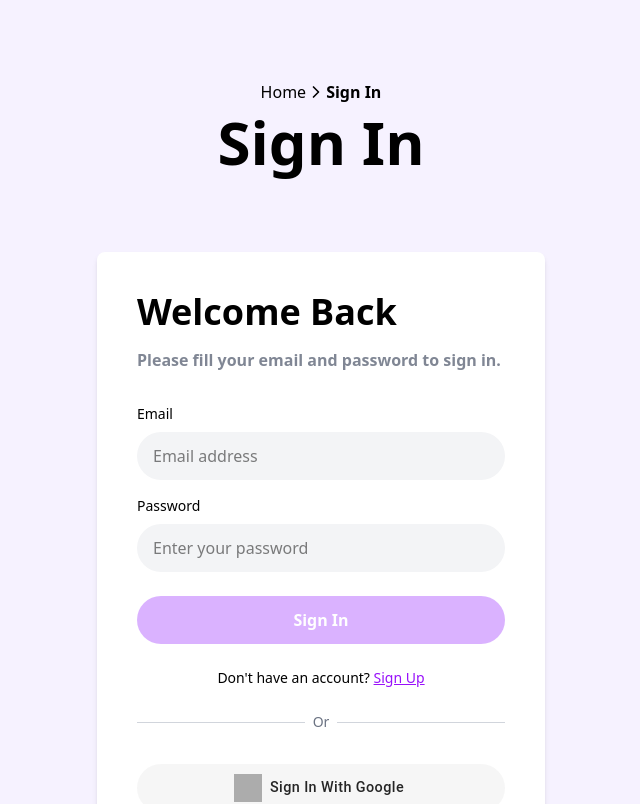
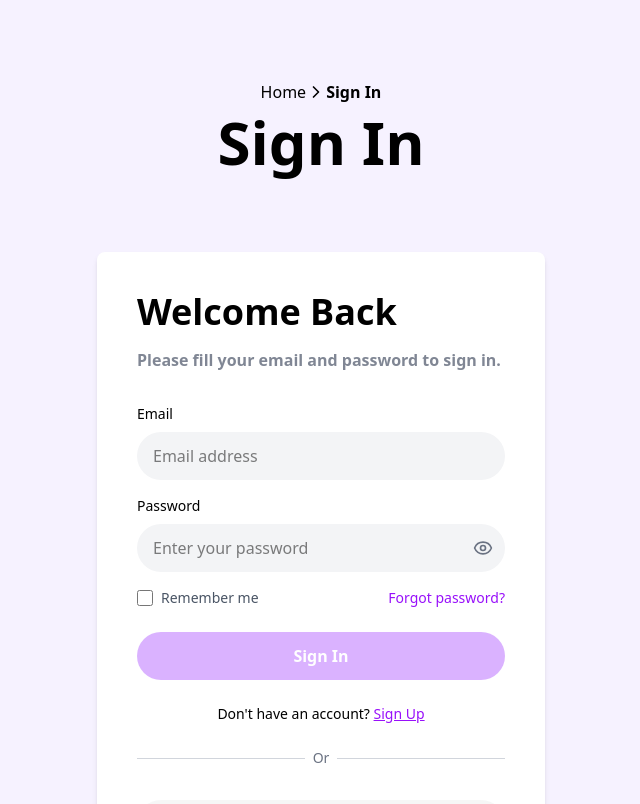
Before and after one commit to prabinb50/Blog_Website_MERN, a React (Vite) app in the folder frontend/: page /login in a window 1280 px wide. Shown: the top 804 px of the page, without its empty margins (319-959 px from the left). Built offline with nearby package versions, Linux system fonts and the light colour scheme; grey boxes are pictures that could not be loaded.

Commit message:
Add password visibility toggle and remember me option in LoginPage and SignUpPage

```diff
--- a/frontend/src/pages/LoginPage.jsx
+++ b/frontend/src/pages/LoginPage.jsx
@@ -1,4 +1,4 @@
-import { ChevronRight, LoaderCircle } from 'lucide-react';
+import { ChevronRight, LoaderCircle, Eye, EyeOff } from 'lucide-react';
 import React, { useState, useEffect } from 'react';
 import { Link, NavLink } from 'react-router';
 import Button from '@mui/material/Button';
@@ -82,6 +82,7 @@ export default function LoginPage() {
             const response = await axios.post(`${import.meta.env.VITE_SERVER_URL}/users/login`, {
                 email: email,
                 password: password,
+                rememberMe: rememberMe
             });
 
             setIsLoading(false);
@@ -124,10 +125,15 @@ export default function LoginPage() {
         }
     };
 
+    // state variable to manage password visibility
+    const [showPassword, setShowPassword] = useState(false);
+
+    // state variable to manage remember me option
+    const [rememberMe, setRememberMe] = useState(false);
+
     return (
         <div className=''>
             <div className="bg-[#f6f2ff] min-h-screen">
-                {/* navigation breadcrumb section */}
                 <div className="flex items-center justify-center pt-13 sm:pt-16 md:pt-20 pb-2 overflow-x-auto px-4">
                     <NavLink to={"/"} className="cursor-pointer">
                         Home
@@ -144,6 +150,7 @@ export default function LoginPage() {
                     <div className="bg-white p-10 rounded-lg shadow-md w-full max-w-md">
                         {/* form header section */}
                         <h1 className="text-3xl sm:text-4xl font-bold mb-4">Welcome Back</h1>
+
                         <p className="text-gray-500 mb-8 font-semibold opacity-85 text-sm sm:text-base">
                             Please fill your email and password to sign in.
                         </p>
@@ -153,6 +160,7 @@ export default function LoginPage() {
                             {/* email input field */}
                             <div className="mb-4">
                                 <label className="block text-sm font-medium mb-2">Email</label>
+
                                 <input
                                     id="email"
                                     required
@@ -170,22 +178,53 @@ export default function LoginPage() {
                             </div>
 
                             {/* password input field */}
-                            <div className="mb-4">
+                            <div className="mb-4 relative">
                                 <label className="block text-sm font-medium mb-2">Password</label>
+
+                                <div className="relative">
                                     <input
                                         id="password"
                                         required
                                         value={password}
                                         onChange={(e) => setPassword(e.target.value)}
                                         onBlur={() => setPasswordTouched(true)}
-                                    type="password"
+                                        type={showPassword ? "text" : "password"}
                                         placeholder="Enter your password"
                                         className={`w-full px-4 py-3 border-gray-100 bg-gray-100 rounded-full focus:outline-none focus:ring-1 ${passwordTouched && passwordError ? 'border-2 border-red-500 focus:ring-red-500' : 'focus:ring-purple-500'
                                             }`}
                                     />
+
+                                    <button
+                                        type="button"
+                                        onClick={() => setShowPassword(!showPassword)}
+                                        className="absolute right-3 top-1/2 transform -translate-y-1/2 text-gray-500 hover:text-gray-700"
+                                        aria-label={showPassword ? "Hide password" : "Show password"}
+                                    >
+                                        {showPassword ? <EyeOff size={20} /> : <Eye size={20} />}
+                                    </button>
+                                </div>
                                 {passwordTouched && passwordError && (
                                     <p className="mt-1 text-red-500 text-xs">{passwordError}</p>
                                 )}
+                            </div>
+
+                            {/* remember me option */}
+                            <div className="flex items-center justify-between mt-2 mb-4">
+                                <div className="flex items-center">
+                                    <input
+                                        id="remember-me"
+                                        type="checkbox"
+                                        className="h-4 w-4 cursor-pointer accent-purple-600"
+                                        checked={rememberMe}
+                                        onChange={(e) => setRememberMe(e.target.checked)}
+                                    />
+                                    <label htmlFor="remember-me" className="ml-2 text-sm text-gray-600 cursor-pointer">
+                                        Remember me
+                                    </label>
+                                </div>
+                                <a href="#" className="text-sm text-purple-600 hover:text-purple-800">
+                                    Forgot password?
+                                </a>
                             </div>
 
                             {/* submit button */}
@@ -221,7 +260,9 @@ export default function LoginPage() {
                         {/* divider with "Or" text */}
                         <div className="flex items-center my-4 sm:my-6">
                             <hr className="flex-grow border-gray-300" />
+
                             <span className="mx-2 text-gray-500 text-sm">Or</span>
+
                             <hr className="flex-grow border-gray-300" />
                         </div>
 
--- a/frontend/src/pages/SignUpPage.jsx
+++ b/frontend/src/pages/SignUpPage.jsx
@@ -1,4 +1,4 @@
-import { ChevronRight, LoaderCircle, Check, X } from 'lucide-react';
+import { ChevronRight, LoaderCircle, Check, X, Eye, EyeOff } from 'lucide-react';
 import React, { useState, useEffect } from 'react';
 import { Link, NavLink } from 'react-router';
 import Button from '@mui/material/Button';
@@ -184,11 +184,13 @@ export default function SignUpPage() {
         }
     };
 
+    // state variables for password visibility toggling
+    const [showPassword, setShowPassword] = useState(false);
+    const [showConfirmPassword, setShowConfirmPassword] = useState(false);
+
     return (
         <div>
-            {/* page container with light purple background */}
             <div className="bg-[#f6f2ff] min-h-screen">
-                {/* navigation breadcrumb section */}
                 <div className="flex items-center justify-center pt-12 sm:pt-16 md:pt-20 pb-2 overflow-x-auto px-4">
                     <NavLink to={"/"} className="cursor-pointer">
                         Home
@@ -233,6 +235,7 @@ export default function SignUpPage() {
                             {/* email input field */}
                             <div className="mb-4">
                                 <label className="block text-sm font-medium mb-2">Email</label>
+
                                 <input
                                     id="email"
                                     required
@@ -244,21 +247,24 @@ export default function SignUpPage() {
                                     className={`w-full px-4 py-3 border-gray-100 bg-gray-100 rounded-full focus:outline-none focus:ring-1 ${emailTouched && emailError ? 'border-2 border-red-500 focus:ring-red-500' : 'focus:ring-purple-500'
                                         }`}
                                 />
+
                                 {emailTouched && emailError && (
                                     <p className="mt-1 text-red-500 text-xs">{emailError}</p>
                                 )}
                             </div>
 
                             {/* password input field */}
-                            <div className="mb-4">
+                            <div className="mb-4 relative">
                                 <label className="block text-sm font-medium mb-2">Password</label>
+
+                                <div className="relative">
                                     <input
                                         id="password"
                                         required
                                         value={password}
                                         onChange={(e) => setPassword(e.target.value)}
                                         onBlur={() => setPasswordTouched(true)}
-                                    type="password"
+                                        type={showPassword ? "text" : "password"}
                                         placeholder="Enter your password"
                                         minLength={8}
                                         maxLength={32}
@@ -268,27 +274,41 @@ export default function SignUpPage() {
                                             }`}
                                     />
 
+                                    <button
+                                        type="button"
+                                        onClick={() => setShowPassword(!showPassword)}
+                                        className="absolute right-3 top-1/2 transform -translate-y-1/2 text-gray-500 hover:text-gray-700"
+                                        aria-label={showPassword ? "Hide password" : "Show password"}>
+                                        {showPassword ? <EyeOff size={20} /> : <Eye size={20} />}
+                                    </button>
+                                </div>
+
                                 {/* password requirements */}
                                 {passwordTouched && (
                                     <div className="mt-2 space-y-1">
                                         <p className="text-sm font-medium text-gray-700">Password must have:</p>
+
                                         <ul className="space-y-1">
                                             <li className={`text-xs flex items-center ${passwordErrors.length ? 'text-green-500' : 'text-red-500'}`}>
                                                 {passwordErrors.length ? <Check size={12} className="mr-1" /> : <X size={12} className="mr-1" />}
                                                 8-32 characters
                                             </li>
+
                                             <li className={`text-xs flex items-center ${passwordErrors.uppercase ? 'text-green-500' : 'text-red-500'}`}>
                                                 {passwordErrors.uppercase ? <Check size={12} className="mr-1" /> : <X size={12} className="mr-1" />}
                                                 At least one uppercase letter
                                             </li>
+
                                             <li className={`text-xs flex items-center ${passwordErrors.lowercase ? 'text-green-500' : 'text-red-500'}`}>
                                                 {passwordErrors.lowercase ? <Check size={12} className="mr-1" /> : <X size={12} className="mr-1" />}
                                                 At least one lowercase letter
                                             </li>
+
                                             <li className={`text-xs flex items-center ${passwordErrors.number ? 'text-green-500' : 'text-red-500'}`}>
                                                 {passwordErrors.number ? <Check size={12} className="mr-1" /> : <X size={12} className="mr-1" />}
                                                 At least one number
                                             </li>
+
                                             <li className={`text-xs flex items-center ${passwordErrors.special ? 'text-green-500' : 'text-red-500'}`}>
                                                 {passwordErrors.special ? <Check size={12} className="mr-1" /> : <X size={12} className="mr-1" />}
                                                 At least one special character (!@#$%^&*(),.?":&#123;&#125;|&lt;&gt;)
@@ -299,21 +319,33 @@ export default function SignUpPage() {
                             </div>
 
                             {/* confirm password input field */}
-                            <div className="mb-4">
+                            <div className="mb-4 relative">
                                 <label className="block text-sm font-medium mb-2">Confirm Password</label>
+                                <div className="relative">
                                     <input
                                         id="confirmPassword"
                                         required
                                         value={confirmPassword}
                                         onChange={(e) => setConfirmPassword(e.target.value)}
                                         onBlur={() => setConfirmPasswordTouched(true)}
-                                    type="password"
+                                        type={showConfirmPassword ? "text" : "password"}
                                         placeholder="Confirm your password"
                                         className={`w-full px-4 py-3 border-gray-100 bg-gray-100 rounded-full focus:outline-none focus:ring-1 ${confirmPasswordTouched && confirmPasswordError
                                                 ? 'border-2 border-red-500 focus:ring-red-500'
                                                 : 'focus:ring-purple-500'
                                             }`}
                                     />
+
+                                    <button
+                                        type="button"
+                                        onClick={() => setShowConfirmPassword(!showConfirmPassword)}
+                                        className="absolute right-3 top-1/2 transform -translate-y-1/2 text-gray-500 hover:text-gray-700"
+                                        aria-label={showConfirmPassword ? "Hide password" : "Show password"}
+                                    >
+                                        {showConfirmPassword ? <EyeOff size={20} /> : <Eye size={20} />}
+                                    </button>
+                                </div>
+
                                 {confirmPasswordTouched && confirmPasswordError && (
                                     <p className="mt-1 text-red-500 text-xs">{confirmPasswordError}</p>
                                 )}
@@ -362,7 +394,9 @@ export default function SignUpPage() {
                         {/* divider with "Or" text */}
                         <div className="flex items-center my-4 sm:my-6">
                             <hr className="flex-grow border-gray-300" />
+
                             <span className="mx-2 text-gray-500 text-sm">Or</span>
+
                             <hr className="flex-grow border-gray-300" />
                         </div>
 
```
Lines whose indentation alone changed are shown as unchanged.
